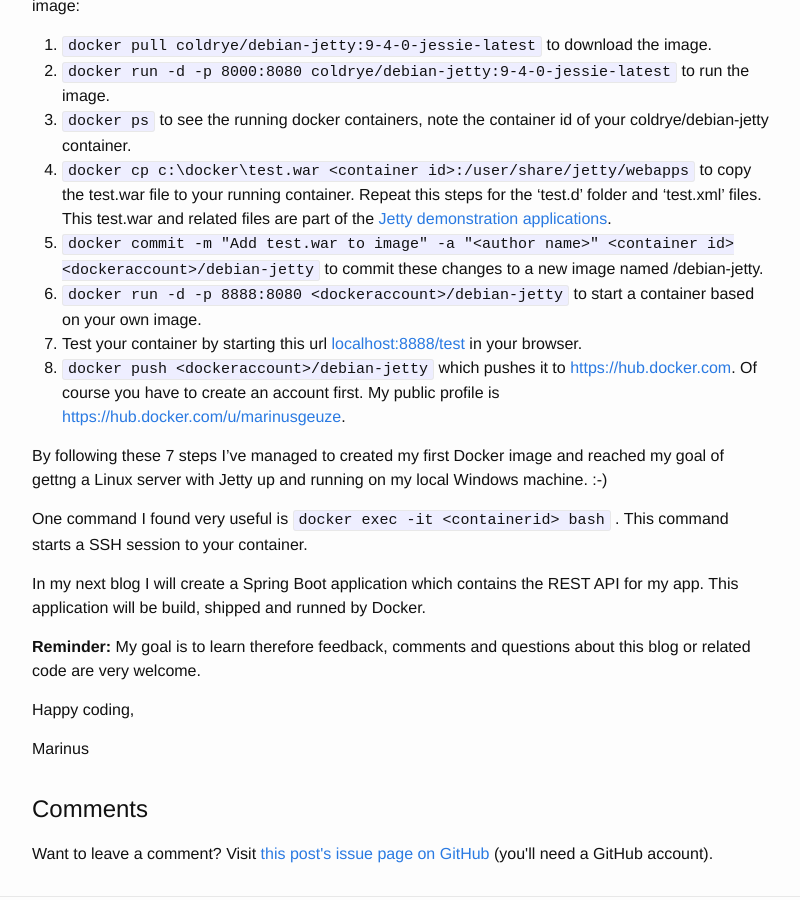
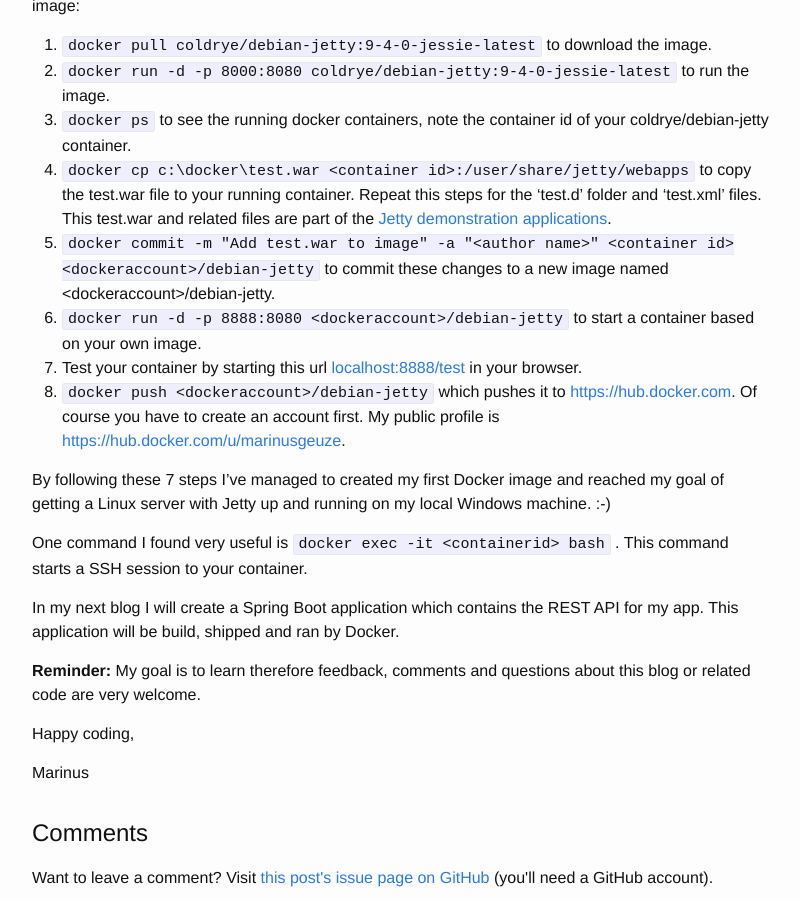
Before and after one commit to marinusgeuze/developerquest, a Jekyll site: the page built from _posts/2016-10-24-blog5.markdown, in a window 1280 px wide and 900 px high, scrolled down 854 px. Shown: the whole window, without its empty margins (238-1038 px from the left). Built offline with Jekyll 4.4.1, drawn with Linux system fonts in a browser that asks for light colours; some of the changed text lies outside the part shown.

Commit message:
Fixed typo's

````diff
--- a/_posts/2016-10-24-blog5.markdown
+++ b/_posts/2016-10-24-blog5.markdown
@@ -9,7 +9,7 @@ published: true
 
 Dear readers,
 
-I want to run my REST API for the "metjekindnaarbuiten" app on a Linux server which is build, shipped and runned by [Docker](https://www.docker.com). Why? Simply because I want to get hands-on experience with Docker. As Linux distribution I have chosen the [Debian ("Jessie" release)](https://www.debian.org) and on top [Jetty](http://www.eclipse.org/jetty) as Java HTTP (Web) Server and Java Servlet container.
+I want to run my REST API for the "metjekindnaarbuiten" app on a Linux server which is build, shipped and ran by [Docker](https://www.docker.com). Why? Simply because I want to get hands-on experience with Docker. As Linux distribution I have chosen the [Debian ("Jessie" release)](https://www.debian.org) and on top [Jetty](http://www.eclipse.org/jetty) as Java HTTP (Web) Server and Java Servlet container.
 
 First I want to state that the [Docker documentation](https://docs.docker.com) is very good and complete. It contains lots of step-by-step guides and tutorials. So I will only describe the specific steps I've executed to get my Linux server with Jetty up and running.
 
@@ -25,16 +25,16 @@ The next step is to create your image (see this [link](https://docs.docker.com/e
  2. ```docker run -d -p 8000:8080 coldrye/debian-jetty:9-4-0-jessie-latest``` to run the image.
  3. ```docker ps``` to see the running docker containers, note the container id of your coldrye/debian-jetty container.
  4. ```docker cp c:\docker\test.war <container id>:/user/share/jetty/webapps``` to copy the test.war file to your running container. Repeat this steps for the 'test.d' folder and 'test.xml' files. This test.war and related files are part of the [Jetty demonstration applications](http://www.eclipse.org/jetty/documentation/9.3.x/quickstart-deploying-webapps.html).
- 5. ```docker commit -m "Add test.war to image" -a "<author name>" <container id> <dockeraccount>/debian-jetty``` to commit these changes to a new image named <dockeraccount>/debian-jetty.
+ 5. ```docker commit -m "Add test.war to image" -a "<author name>" <container id> <dockeraccount>/debian-jetty``` to commit these changes to a new image named \<dockeraccount\>/debian-jetty.
  6. ```docker run -d -p 8888:8080 <dockeraccount>/debian-jetty``` to start a container based on your own image.
  7. Test your container by starting this url [localhost:8888/test](localhost:8888/test) in your browser.
  7. ```docker push <dockeraccount>/debian-jetty``` which pushes it to [https://hub.docker.com](https://hub.docker.com). Of course you have to create an account first. My public profile is [https://hub.docker.com/u/marinusgeuze](https://hub.docker.com/u/marinusgeuze).
 
-By following these 7 steps I've managed to created my first Docker image and reached my goal of gettng a Linux server with Jetty up and running on my local Windows machine. :-)
+By following these 7 steps I've managed to created my first Docker image and reached my goal of getting a Linux server with Jetty up and running on my local Windows machine. :-)
 
 One command I found very useful is ```docker exec -it <containerid> bash``` . This command starts a SSH session to your container.
 
-In my next blog I will create a Spring Boot application which contains the REST API for my app. This application will be build, shipped and runned by Docker.
+In my next blog I will create a Spring Boot application which contains the REST API for my app. This application will be build, shipped and ran by Docker.
 
 **Reminder:** My goal is to learn therefore feedback, comments and questions about this blog or related code are very welcome.
 
````
